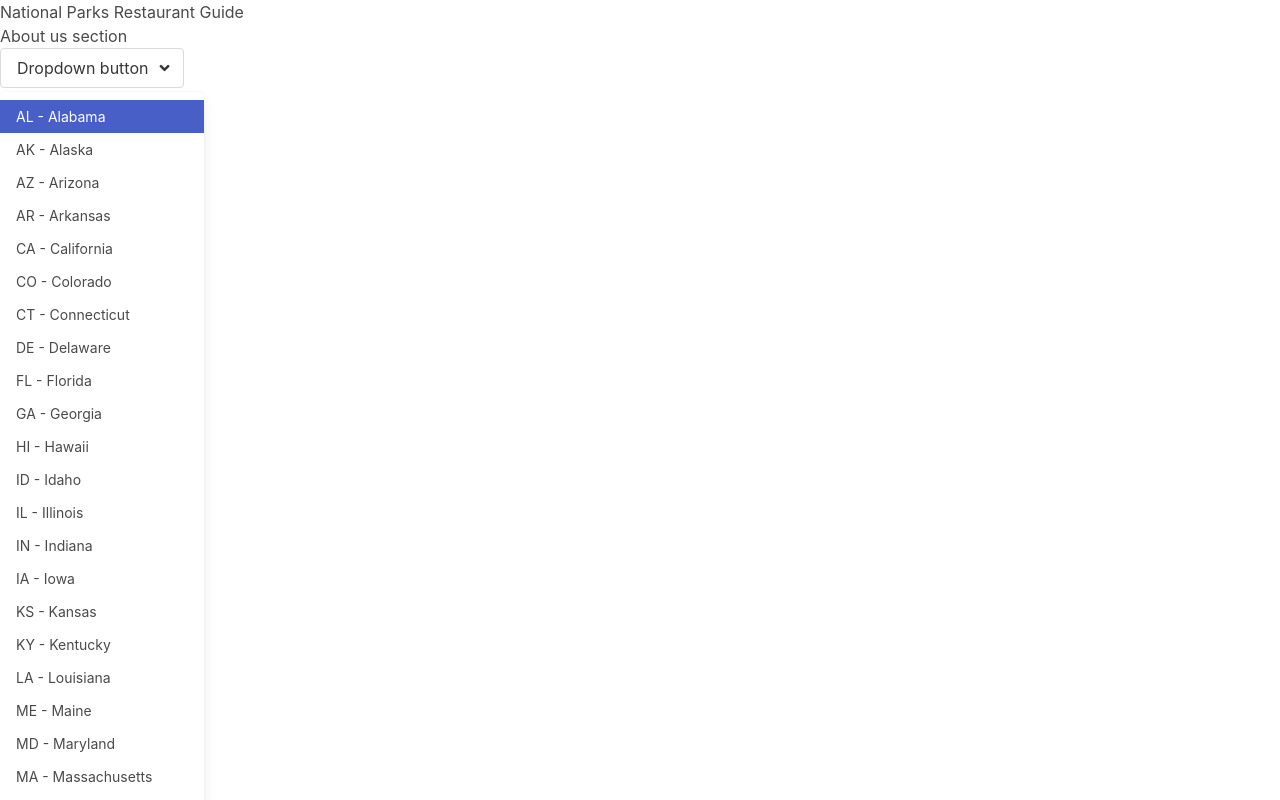
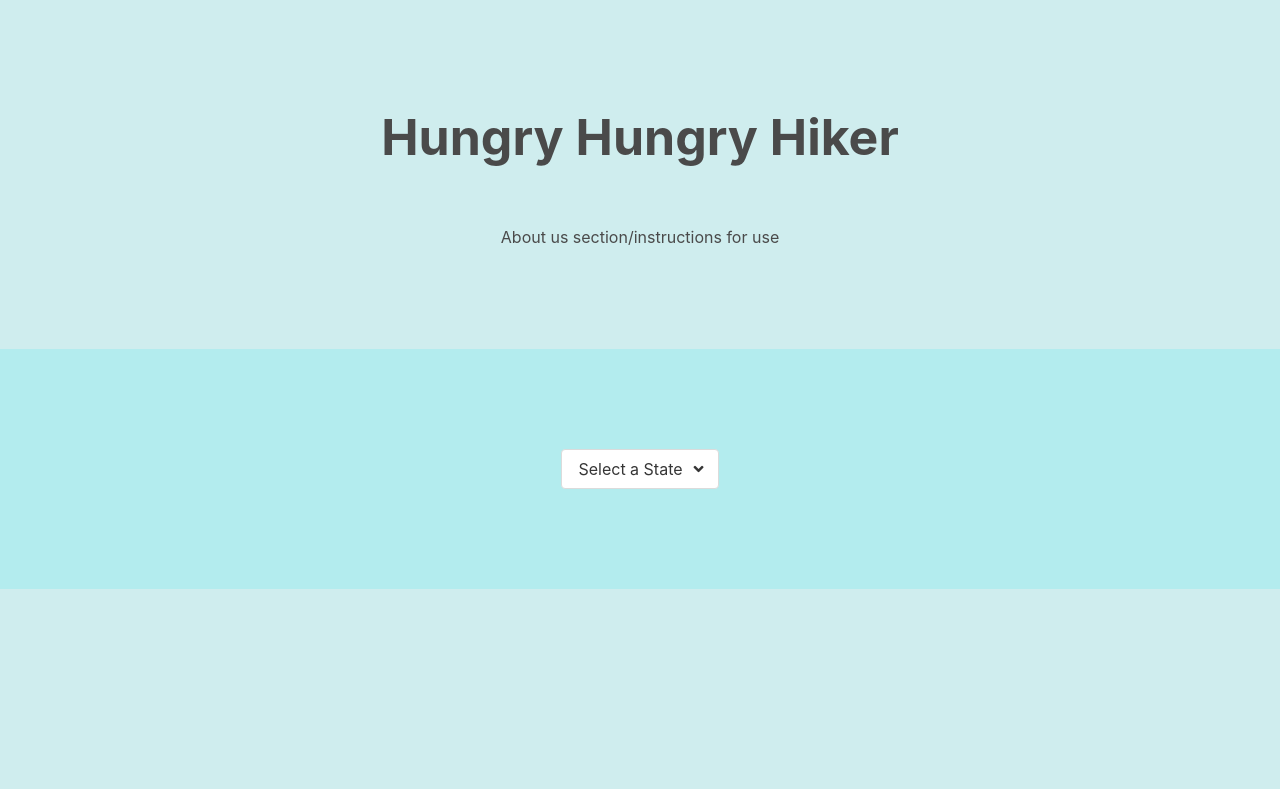
Before and after one commit to kelsie-c/national-parks, a plain HTML site: page index.html in a window 1280 px wide. Shown: the top 800 px of the page. Drawn offline with nearby package versions, Linux system fonts and the light colour scheme.

Commit message:
added some style elements and defined areas for inputing data

```diff
--- a/assets/script.js
+++ b/assets/script.js
@@ -0,0 +1,6 @@
+// set click event for dropdown menu
+var dropdown = document.querySelector('.dropdown');
+dropdown.addEventListener('click', function(event) {
+  event.stopPropagation();
+  dropdown.classList.toggle('is-active');
+});
--- a/assets/style.css
+++ b/assets/style.css
@@ -0,0 +1,25 @@
+h1 {
+    font-size: 50px;
+    font-weight: bold;
+    margin-bottom: 50px;
+}
+
+.container {
+    text-align: center;
+    padding: 100px 0px 100px 0px;
+    margin-left: 0px;
+    margin-right: 0px;
+    width: 100%;
+}
+
+.header {
+    background-color: rgb(207, 237, 238);
+}
+
+.select-state {
+    background-color: rgb(179, 236, 238);
+}
+
+.cards {
+    background-color: rgb(207, 237, 238);
+}
--- a/index.html
+++ b/index.html
@@ -11,18 +11,18 @@
       crossorigin="anonymous"
     />
     <link rel="stylesheet" href="./assets/style.css">
-    <title>Document</title>
+    <title>National Parks</title>
 </head>
 <body>
-    <header>
-        <h1>National Parks Restaurant Guide</h1>
-        <p>About us section</p>
+    <header class="container is-fullhd header">
+        <h1>Hungry Hungry Hiker</h1>
+        <p>About us section/instructions for use</p>
     </header>
-    <!-- need to toggle "is-active" using javascript -->
-    <div class="dropdown is-active">
+    <div class="container is-fullhd select-state">
+      <div class="dropdown">
           <div class="dropdown-trigger">
             <button class="button" aria-haspopup="true" aria-controls="dropdown-menu3">
-            <span>Dropdown button</span>
+              <span>Select a State</span>
               <span class="icon is-small">
                 <i class="fas fa-angle-down" aria-hidden="true"></i>
               </span>
@@ -87,14 +87,18 @@
               </a>
             </div>
           </div>
-    </div>
 
           <div class="map-select">
             <!-- clickable map here -->
         </div>
 
+      </div>
+    </div>
+
+    <div class="container is-fullhd cards">
       <div class="park-cards">
           <!-- Alphabetical list of parks here -->
+      </div>
     </div>
 
     <script src="./assets/script.js"></script>
```
Also changed, not shown: parks.html (+12 -1 lines), 1 other file. Lines whose indentation alone changed are shown as unchanged.
